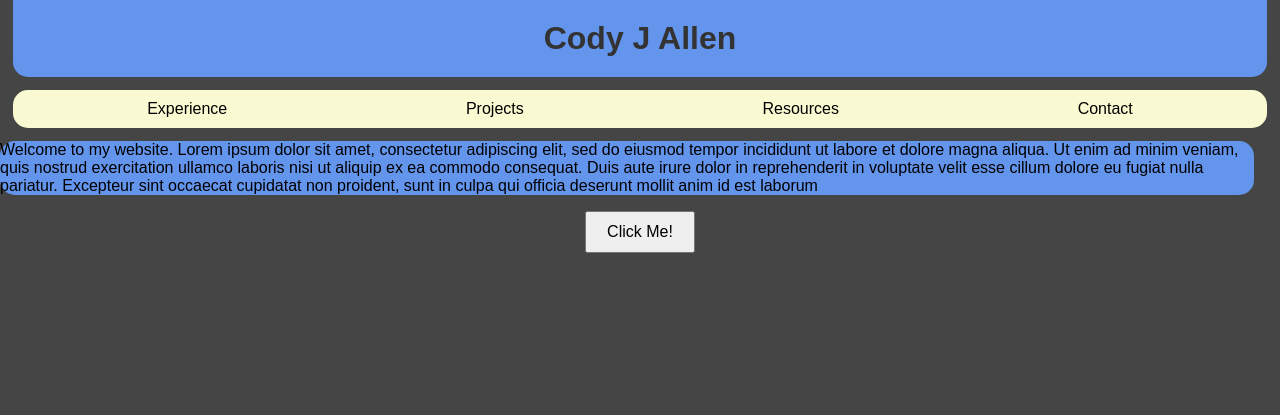
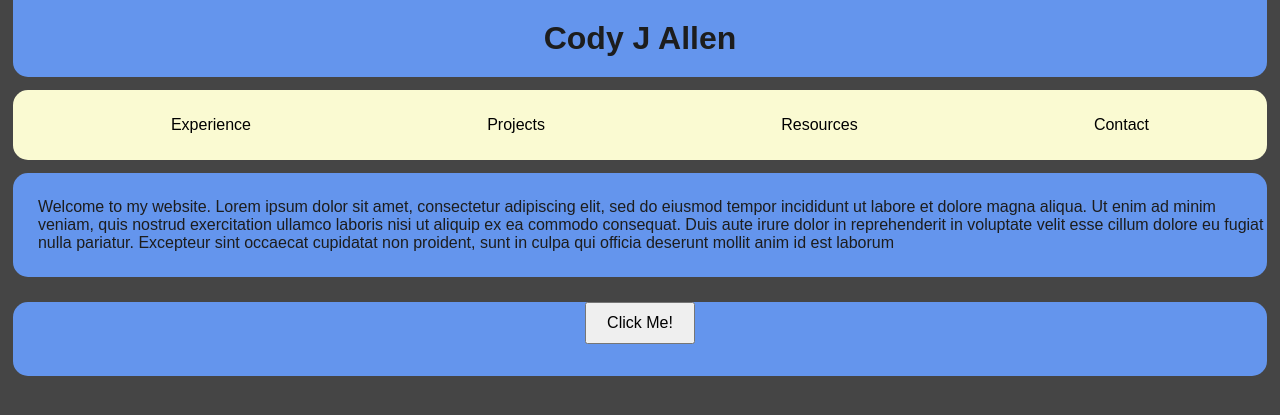
Before and after one commit to cjallen58/AllenEngr, a Flask app: page / in a window 1280 px wide. Shown: the top 415 px of the page. Run offline with Flask 3, Linux system fonts and the light colour scheme.

Commit message:
styles update

```diff
--- a/static/style.css
+++ b/static/style.css
@@ -6,11 +6,10 @@ body {
     font-family: Arial, sans-serif;
     margin: 0;
     background-color: #454545;
-
+    color: #1d1d1d;
 }
 
 h1 {
-    color: #333;
     text-align: center;
     margin-top: 20px;
     margin-bottom: 20px;
@@ -29,27 +28,11 @@ button {
     border-bottom-left-radius: 15px;
     border-bottom-right-radius: 15px;
 }
-.content {
-    display: flex;
-    flex-direction: column;
-    align-items: center;
-    margin-top: 1%;
-    width: 98%;
-    background-color: #6495ed;
-    border-radius: 15px;
-
-}
-
-.text {
-    padding-left: 20px;
-    padding-right: 20px;
-}
 
 .main_nav_bar {
-
     background-color: lightgoldenrodyellow;
     width: 98%;
-    height: 10%;
+    height: auto;
     margin-top: 1%;
     border-radius: 15px;
     align-items: center;
@@ -61,8 +44,6 @@ button {
     flex-direction: row;
     justify-content: center;
     align-items: center;
-    padding: 0;
-    margin: 0 15px;
 }
 
 .main_nav_list li {
@@ -75,9 +56,36 @@ button {
     padding: 10px;
     display: block;
     transition: background-color 0.5s ease, color 0.5s ease;
+    border-radius: 15px;
 }
 
 .main_nav_list li a:hover {
     color: white;
     background-color: #575757; /* Hover effect */
+    border-radius: 15px;
 }
+
+.main_body {
+    background-color: #6495ed;
+    border-radius: 15px;
+    margin-top: 1%;
+    width: 98%;
+}
+
+.content {
+    display: flex;
+    flex-direction: column;
+    align-items: center;
+    margin: 2%;
+    width: 98%;
+}
+
+.footer {
+    margin: 2%;
+    width: 98%;
+    display: flex;
+    flex-direction: column;
+    align-items: center;
+    background-color: #6495ed;
+    border-radius: 15px;
+}
```
